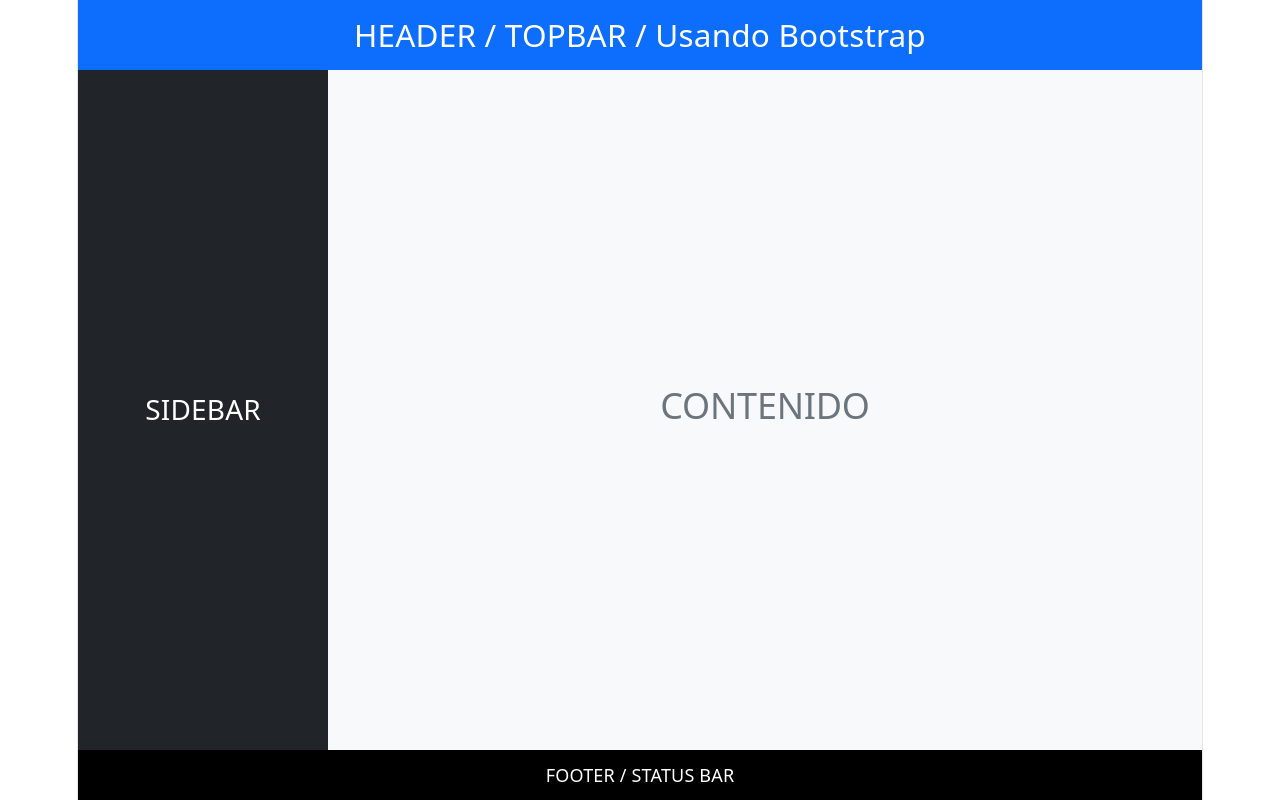
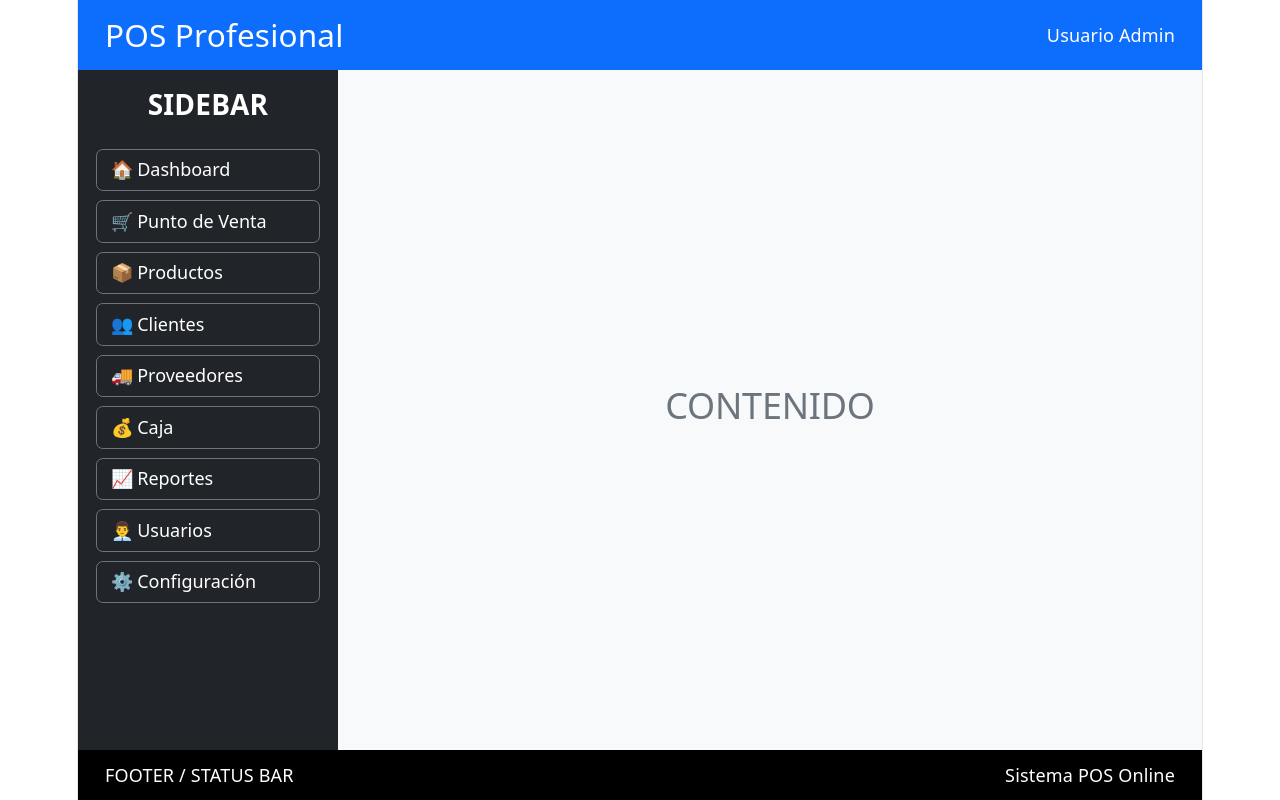
Before and after one commit to gagonzac/frontend-Pos, a React (Vite) app: page / in a window 1280 px wide. Built offline with nearby package versions, Linux system fonts and the light colour scheme.

Commit message:
feat: Menú lateral dentro del sidebar

```diff
--- a/src/App.jsx
+++ b/src/App.jsx
@@ -10,14 +10,21 @@ function App() {
           text-white
           d-flex
           align-items-center
-          justify-content-center
+          justify-content-between
+          px-4
           flex-shrink-0
         "
         style={{ height: "70px" }}
       >
+
         <h3 className="m-0">
-          HEADER / TOPBAR / Usando Bootstrap
+          POS Profesional
         </h3>
+
+        <div>
+          Usuario Admin
+        </div>
+
       </header>
 
       {/* MAIN */}
@@ -29,17 +36,21 @@ function App() {
             bg-dark
             text-white
             d-flex
-            align-items-center
-            justify-content-center
+            flex-column
             flex-shrink-0
+            p-3
           "
           style={{
-            width: "250px",
-            minWidth: "250px",
+            width: "260px",
+            minWidth: "260px",
           }}
         >
+
+          {/* TITLE */}
+          <div className="mb-4">
+
             <h4
-            className="m-0"
+              className="m-0 fw-bold"
               style={{
                 fontSize: "28px",
                 whiteSpace: "nowrap",
@@ -47,6 +58,50 @@ function App() {
             >
               SIDEBAR
             </h4>
+
+          </div>
+
+          {/* MENU */}
+          <nav className="d-flex flex-column gap-2">
+
+            <button className="btn btn-dark text-start border border-secondary">
+              🏠 Dashboard
+            </button>
+
+            <button className="btn btn-dark text-start border border-secondary">
+              🛒 Punto de Venta
+            </button>
+
+            <button className="btn btn-dark text-start border border-secondary">
+              📦 Productos
+            </button>
+
+            <button className="btn btn-dark text-start border border-secondary">
+              👥 Clientes
+            </button>
+
+            <button className="btn btn-dark text-start border border-secondary">
+              🚚 Proveedores
+            </button>
+
+            <button className="btn btn-dark text-start border border-secondary">
+              💰 Caja
+            </button>
+
+            <button className="btn btn-dark text-start border border-secondary">
+              📈 Reportes
+            </button>
+
+            <button className="btn btn-dark text-start border border-secondary">
+              👨‍💼 Usuarios
+            </button>
+
+            <button className="btn btn-dark text-start border border-secondary">
+              ⚙️ Configuración
+            </button>
+
+          </nav>
+
         </aside>
 
         {/* CONTENT */}
@@ -60,9 +115,11 @@ function App() {
             overflow-auto
           "
         >
+
           <h2 className="text-secondary">
             CONTENIDO
           </h2>
+
         </main>
 
       </div>
@@ -74,12 +131,21 @@ function App() {
           text-white
           d-flex
           align-items-center
-          justify-content-center
+          justify-content-between
+          px-4
           flex-shrink-0
         "
         style={{ height: "50px" }}
       >
+
+        <span>
           FOOTER / STATUS BAR
+        </span>
+
+        <span>
+          Sistema POS Online
+        </span>
+
       </footer>
 
     </div>
```
Lines whose indentation alone changed are shown as unchanged.
